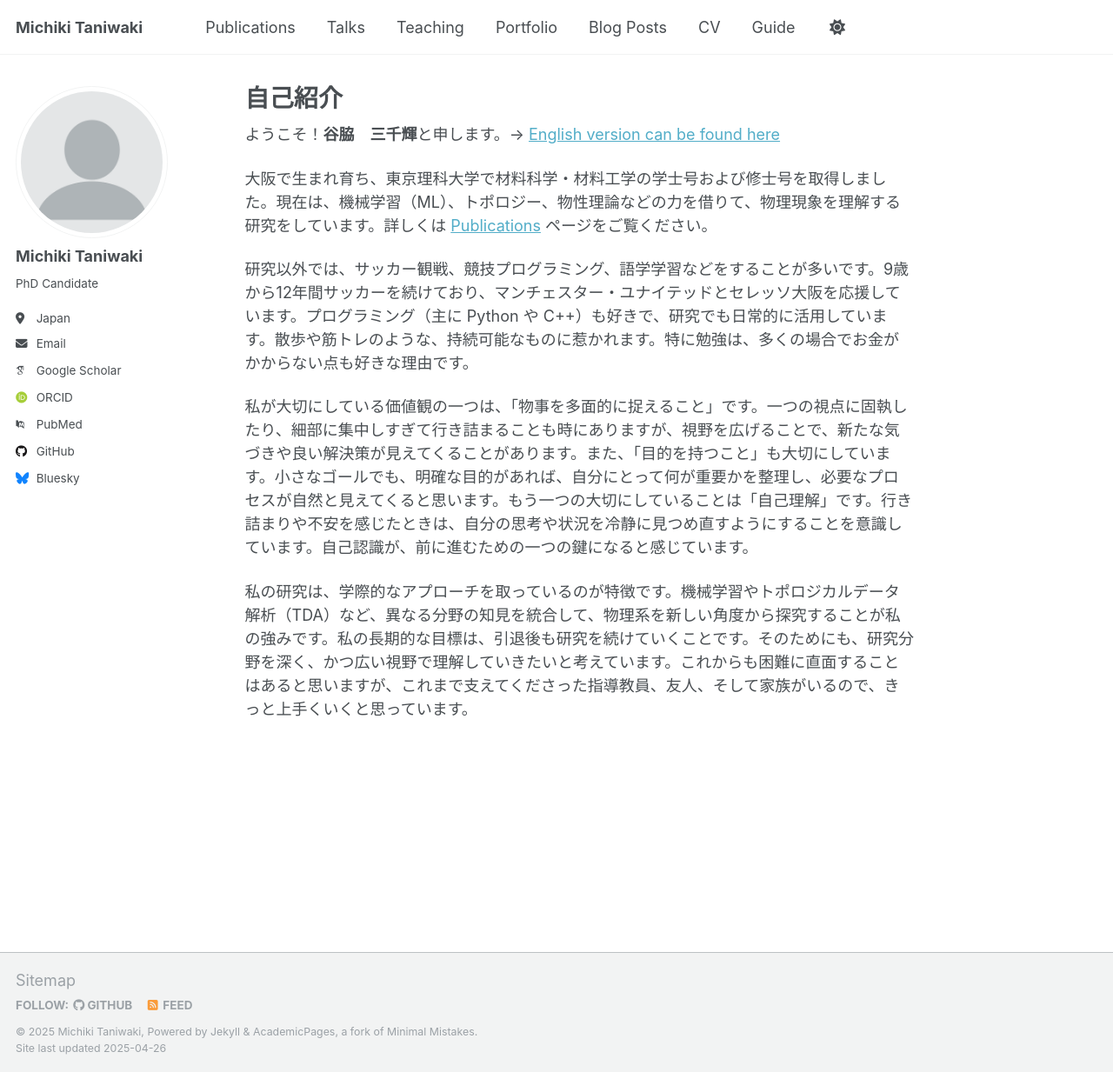
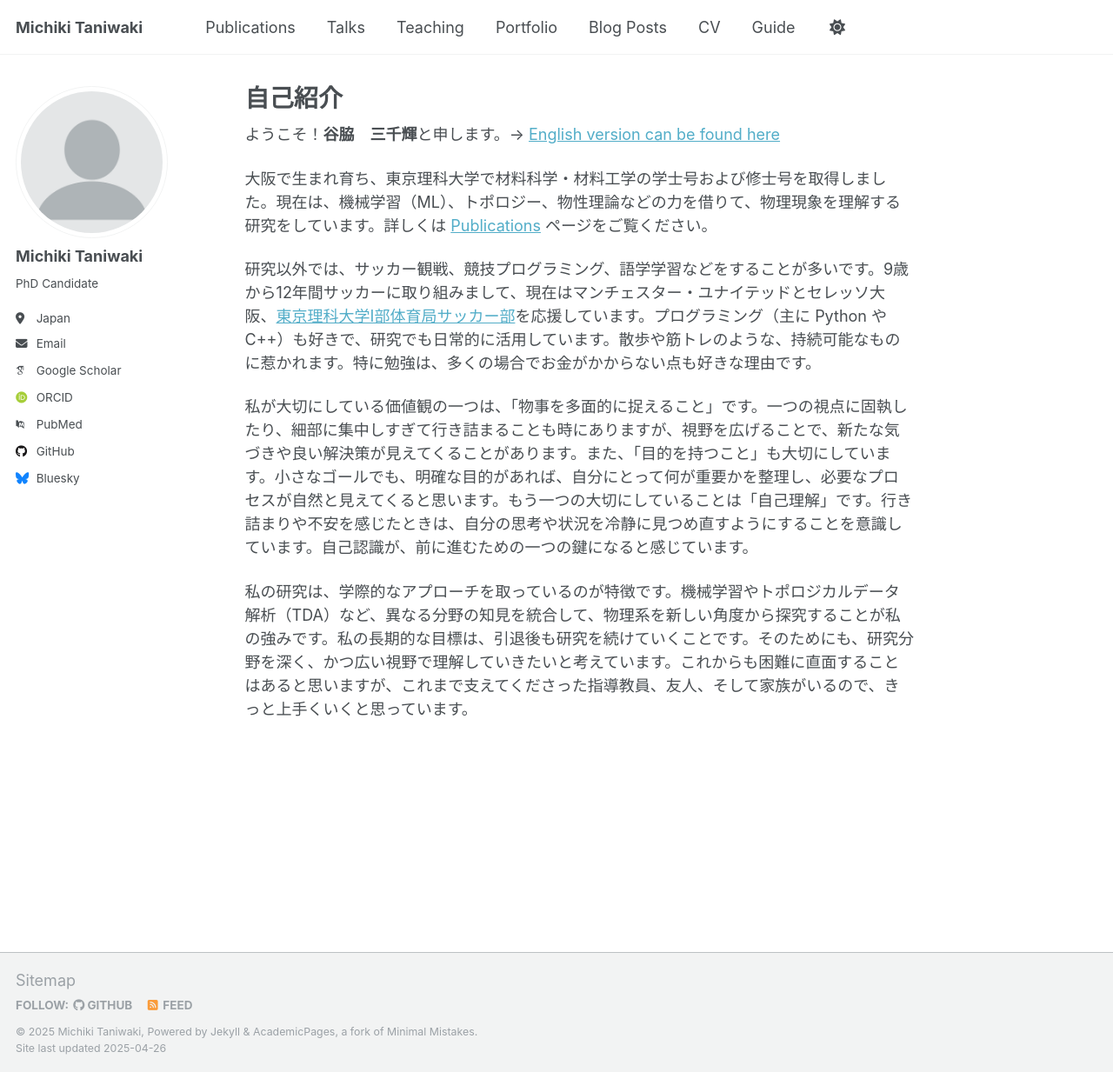
Before and after one commit to MiTaniwaki/MTaniwaki, a Jekyll site: the page built from _pages/about-ja.md, in a window 1280 px wide and 1233 px high. Shown: the whole window at 87% size. Built offline with Jekyll 4.4.1, drawn with Linux system fonts in a browser that asks for light colours; some web fonts are replaced.

Commit message:
#2 updated the contents

```diff
--- a/_pages/about-ja.md
+++ b/_pages/about-ja.md
@@ -10,7 +10,7 @@ redirect_from:
 
 大阪で生まれ育ち、東京理科大学で材料科学・材料工学の学士号および修士号を取得しました。現在は、機械学習（ML）、トポロジー、物性理論などの力を借りて、物理現象を理解する研究をしています。詳しくは [Publications](/publications/) ページをご覧ください。
 
-研究以外では、サッカー観戦、競技プログラミング、語学学習などをすることが多いです。9歳から12年間サッカーを続けており、マンチェスター・ユナイテッドとセレッソ大阪を応援しています。プログラミング（主に Python や C++）も好きで、研究でも日常的に活用しています。散歩や筋トレのような、持続可能なものに惹かれます。特に勉強は、多くの場合でお金がかからない点も好きな理由です。
+研究以外では、サッカー観戦、競技プログラミング、語学学習などをすることが多いです。9歳から12年間サッカーに取り組みまして、現在はマンチェスター・ユナイテッドとセレッソ大阪、[東京理科大学Ⅰ部体育局サッカー部](https://tus-footballclub.jimdofree.com/)を応援しています。プログラミング（主に Python や C++）も好きで、研究でも日常的に活用しています。散歩や筋トレのような、持続可能なものに惹かれます。特に勉強は、多くの場合でお金がかからない点も好きな理由です。
 
 私が大切にしている価値観の一つは、「物事を多面的に捉えること」です。一つの視点に固執したり、細部に集中しすぎて行き詰まることも時にありますが、視野を広げることで、新たな気づきや良い解決策が見えてくることがあります。また、「目的を持つこと」も大切にしています。小さなゴールでも、明確な目的があれば、自分にとって何が重要かを整理し、必要なプロセスが自然と見えてくると思います。もう一つの大切にしていることは「自己理解」です。行き詰まりや不安を感じたときは、自分の思考や状況を冷静に見つめ直すようにすることを意識しています。自己認識が、前に進むための一つの鍵になると感じています。
 
```
